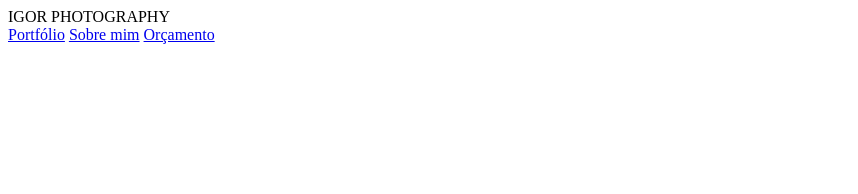
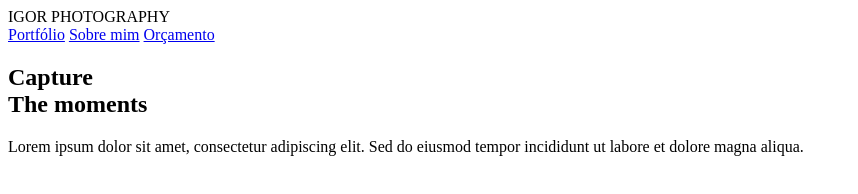
Before and after one commit to Marirsil/Photo_portfolio, a plain HTML site: page orçamento.html in a window 1280 px wide. Shown: the whole page, without its empty margins (0-858 px from the left). Drawn offline with Linux system fonts and the light colour scheme.

Commit message:
Continuação do HTML

```diff
--- a/orçamento.html
+++ b/orçamento.html
@@ -15,3 +15,10 @@
     <a href="#">Orçamento</a>
   </nav>
 </header>
+
+<section>
+    <div>
+      <h1>Capture<br>The moments</h1>
+      <p>Lorem ipsum dolor sit amet, consectetur adipiscing elit. Sed do eiusmod tempor incididunt ut labore et dolore magna aliqua.</p>
+    </div>
+  </section>
```
